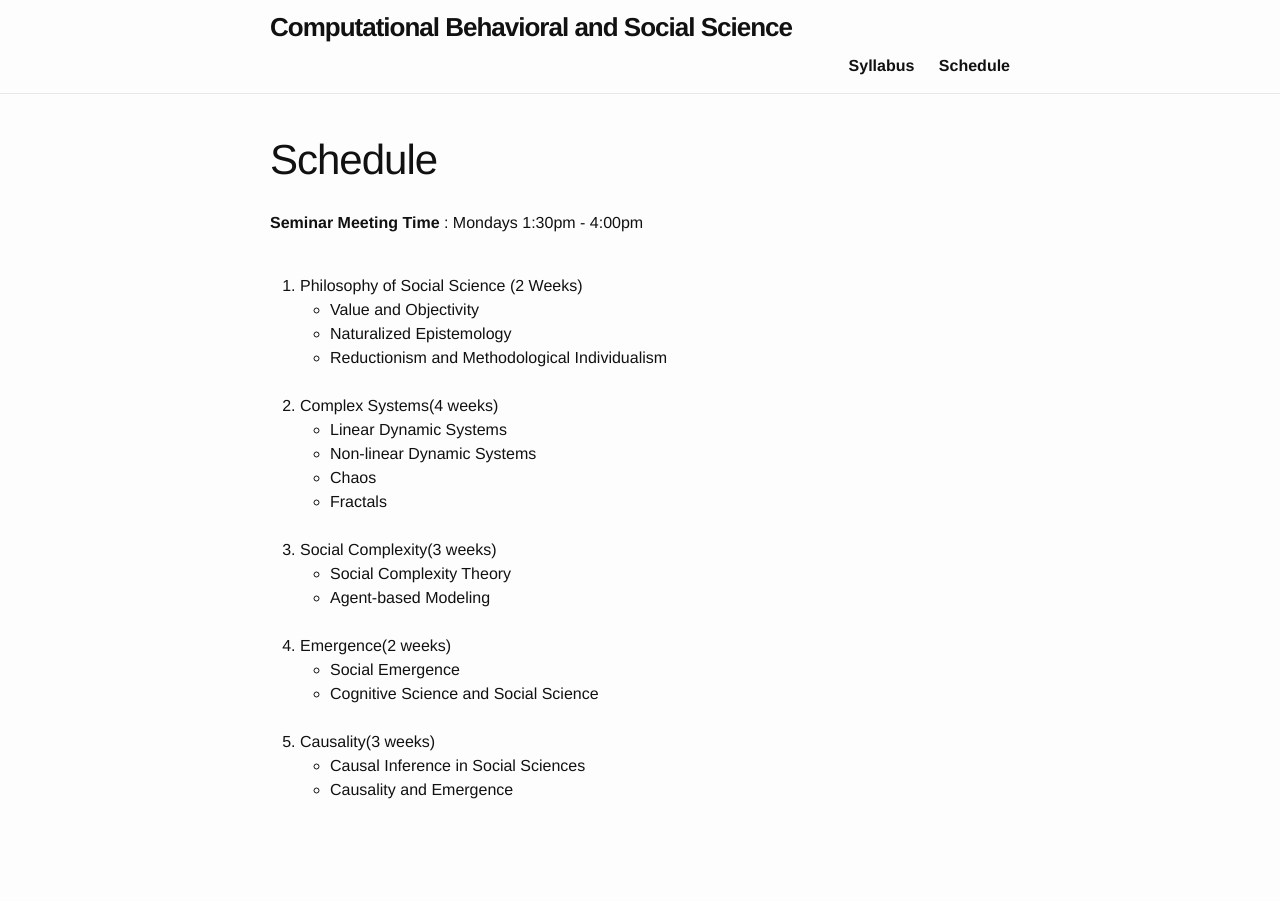
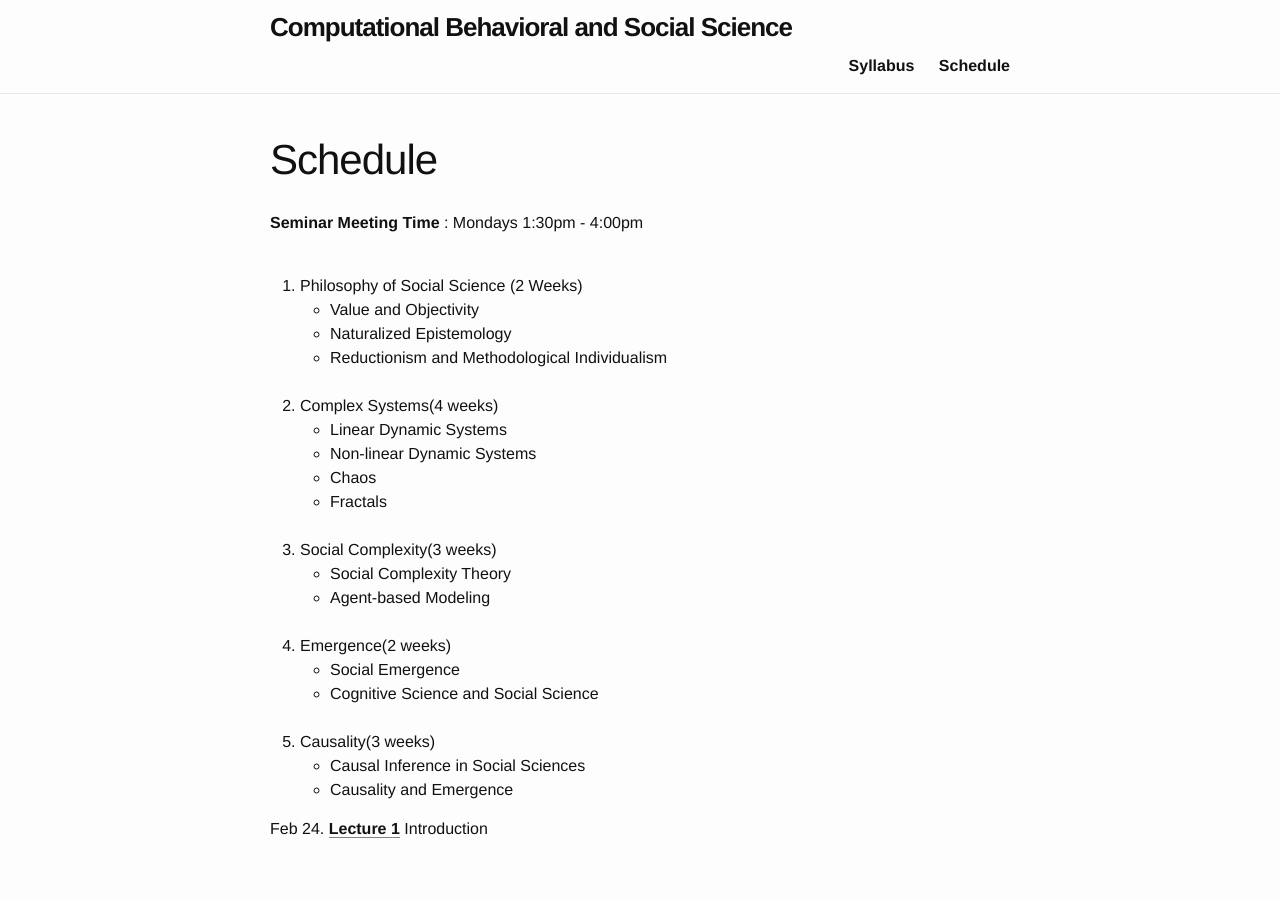
Before and after one commit to comphiacademy/cbss20s, a Jekyll site: the page built from schedule.md, in a window 1280 px wide. Built offline with Jekyll 4.4.1, drawn with Linux system fonts in a browser that asks for light colours.

Commit message:
Upload first week slides.

```diff
--- a/schedule.md
+++ b/schedule.md
@@ -33,3 +33,6 @@ permalink: /schedule/
 5. Causality(3 weeks)
   *  Causal Inference in Social Sciences
   *  Causality and Emergence
+
+
+Feb 24. [Lecture 1](/assets/week1_cbss.pdf) Introduction
```
Also changed, not shown: 1 other file.
